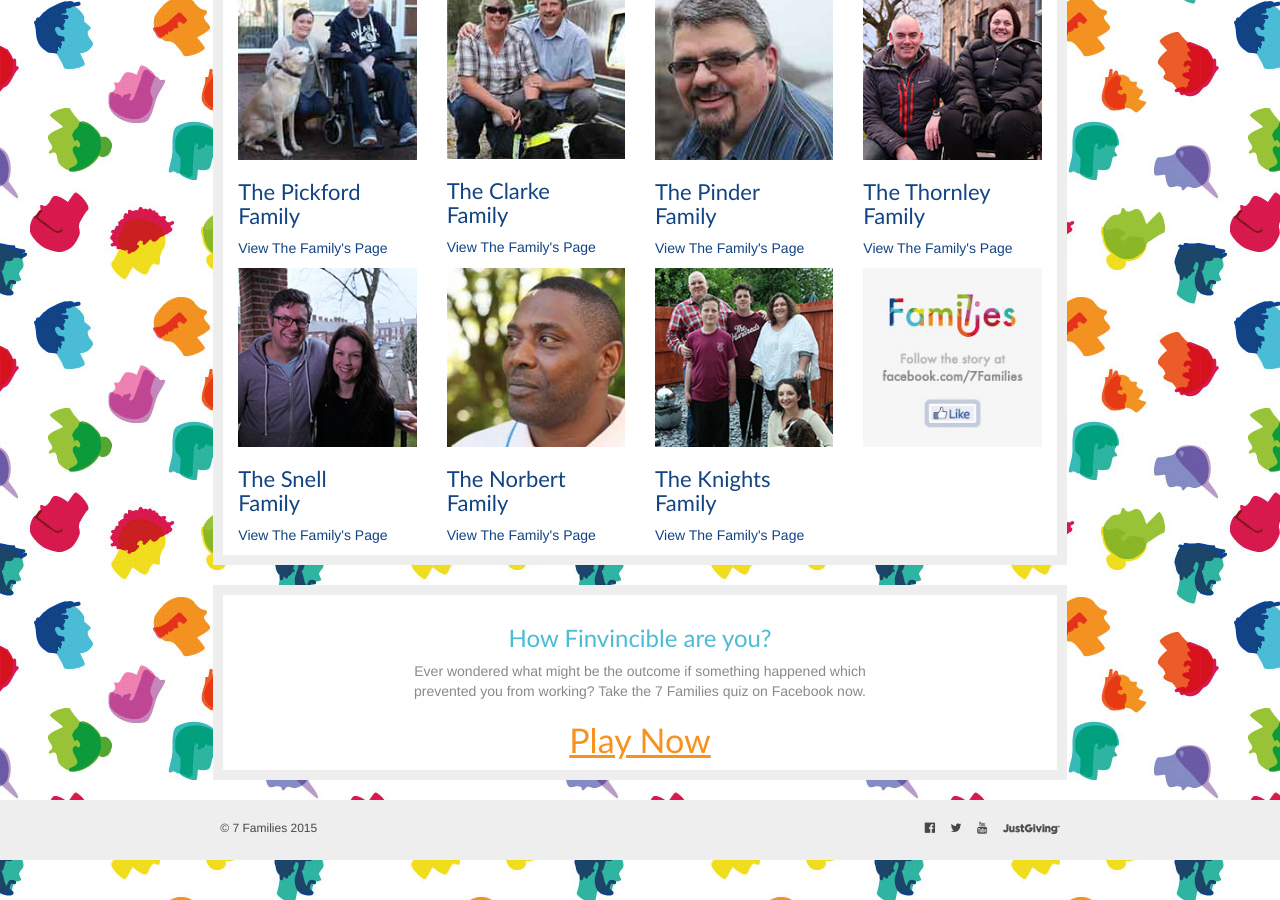
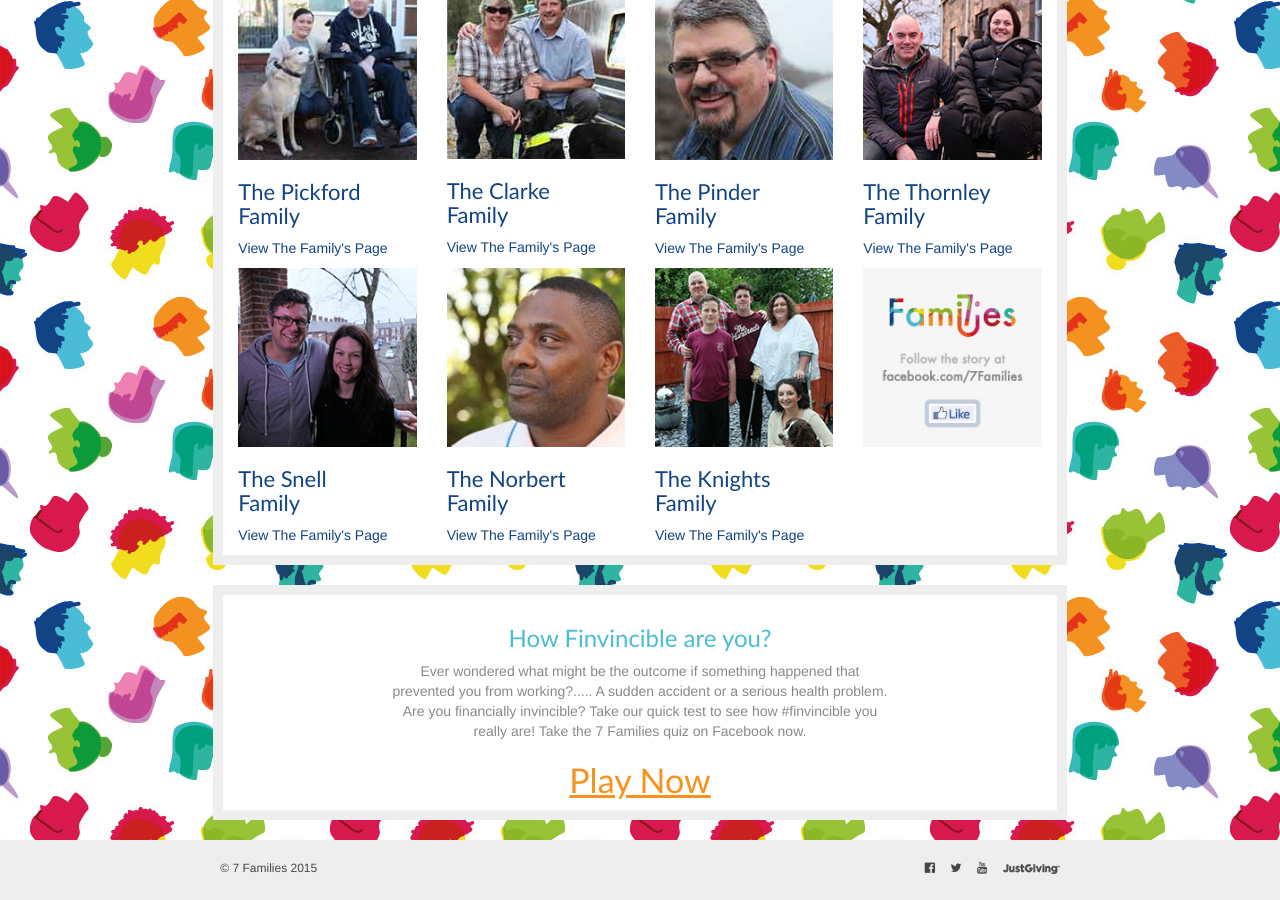
Before and after one commit to big-cat/7-families, a Jekyll site: the page built from index.html, in a window 1280 px wide and 900 px high, scrolled down 1368 px. Built offline with Jekyll 4.4.1, drawn with Linux system fonts in a browser that asks for light colours.

Commit message:
Updated Config

```diff
--- a/_config.yml
+++ b/_config.yml
@@ -33,7 +33,7 @@ news:
 game:
   title: How Finvincible are you?
   body: |-
-    Ever wondered what might be the outcome if something happened which prevented you from working?
+    Ever wondered what might be the outcome if something happened that prevented you from working?..... A sudden accident or a serious health problem.  Are you financially invincible? Take our quick test to see how #finvincible you really are!
 
     Take the 7 Families quiz on Facebook now.
   linktext: Play Now
```
